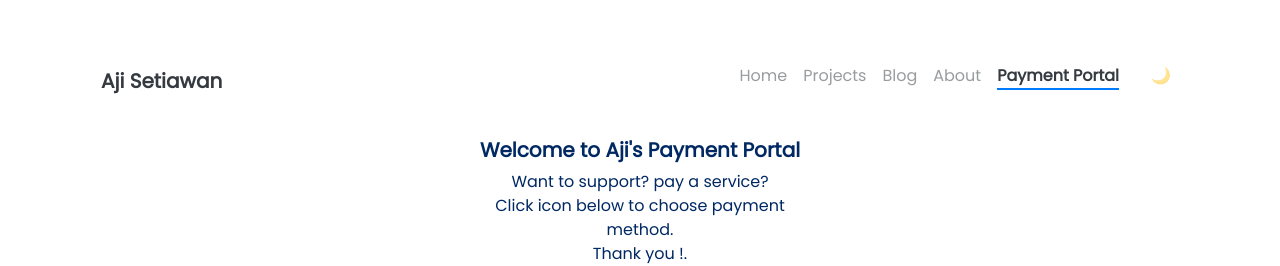
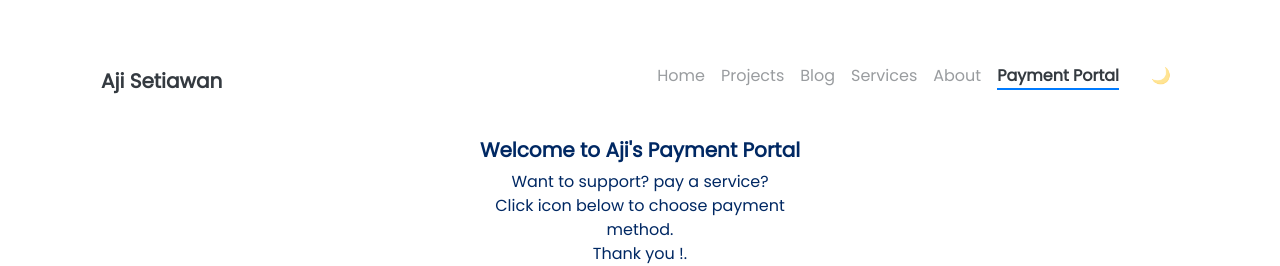
Before and after one commit to ajisetiawan716/ajisetiawan716.github.io, a Jekyll site: the page pay/index.html, which Jekyll copies as it is, in a window 1280 px wide. Shown: the top 266 px of the page. Built offline with Jekyll 4.4.1, drawn with Linux system fonts in a browser that asks for light colours; nearby versions of some CDN libraries.

Commit message:
Update index.html

```diff
--- a/pay/index.html
+++ b/pay/index.html
@@ -54,6 +54,8 @@
       <a class="nav-item nav-link " href="/projects/">Projects</a>
 
       <a class="nav-item nav-link " href="/blog/">Blog</a>
+
+      <a class="nav-item nav-link " href="/services/">Services</a>
 
       <a class="nav-item nav-link " href="/about/">About</a>
 
```
